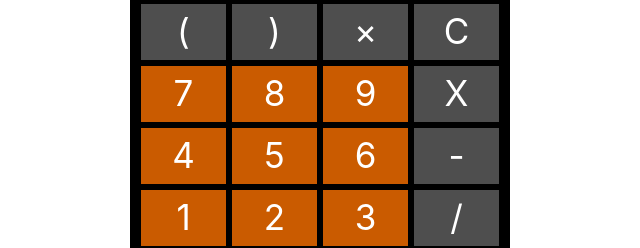
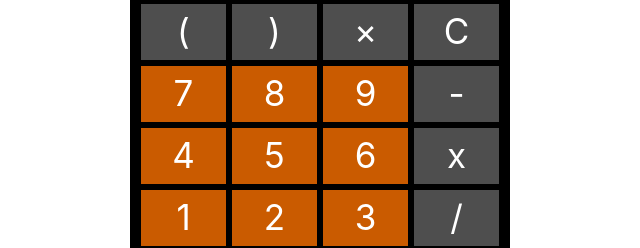
Before and after one commit to mahnoor-ali/LGM-Internship-WebDevelopment, a React (Create React App) app in the folder calculator/: page / in a window 1280 px wide. Shown: the part 287-535 px from the top of the page, without its empty margins (320-960 px from the left). Built offline with nearby package versions, Linux system fonts and the light colour scheme.

Commit message:
parethesis validation added

```diff
--- a/calculator/src/components/Calculator.js
+++ b/calculator/src/components/Calculator.js
@@ -2,15 +2,16 @@ import React, { useEffect, useState } from 'react'
 import Button from './Button'
 import Screen from './Screen'
 
-export default function Calculator() {
+export default function Calculator()
+{
     const [lastCharacter, setLastCharacter] = useState('');
     const [result, setResult] = useState('');
     const [expression, setExpression] = useState('');
     const [visibleExpression, setVisibleExpression] = useState('');
     // const buttonsList = ['x²', 'log', 'ln', '(', ')', 'x!', 'C', 'CE', '%', '/', 'sin', '7', '8', '9', 'x', 'cos', '4', '5', '6', '-', 'tan', '1', '2', '3', '+', '√', 'π', '0', '.', '='];
-    const buttonsList = ['x²', 'x!', '√', 'π', '(', ')', '×', 'C', '7', '8', '9', 'X', '4', '5', '6', '-', '1', '2', '3', '/', '.', '0', '=', '+'];
+    const buttonsList = ['x²', 'x!', '√', 'π', '(', ')', '×', 'C', '7', '8', '9', '-', '4', '5', '6', 'x', '1', '2', '3', '/', '.', '0', '=', '+'];
     const operand = ['0', '1', '2', '3', '4', '5', '6', '7', '8', '9'];
-    const operatorFirst = ['(', '√']; //contains those operators that can be first in the expression
+    const operatorFirst = ['√']; //contains those operators that can be first in the expression
     const operatorLater = ['x²', 'x!', '%', '/', '-', '+', '*']; //contains those operators that cannot be first in the expression
 
     function Factorial(n) {
@@ -77,6 +78,34 @@ export default function Calculator() {
             reset();
         }
         else {
+             //parenthesis validation in expression
+             if (character === ')') {
+                if (expression.includes('(')) {
+                    //check if both opening and closing parenthesis are equal
+                    let count = -1;
+                    for (let i = 0; i < expression.length; i++) {
+                        if (expression[i] === '(') {
+                            count++;
+                        }
+                        else if (expression[i] === ')') {
+                            count--;
+                        }
+                    }
+                    if (count === 0) {
+                        setExpression(expression + character);
+                        setLastCharacter(character);
+                    }
+                    else {
+                        setResult("BAD p EXPRESSION");
+                        reset();
+                    }
+                }
+                else {
+                    setResult("BAD EXPRESSION");
+                    reset();
+                }
+            }
+
             if (character === 'x') {
                 character = "*";
             }
```
